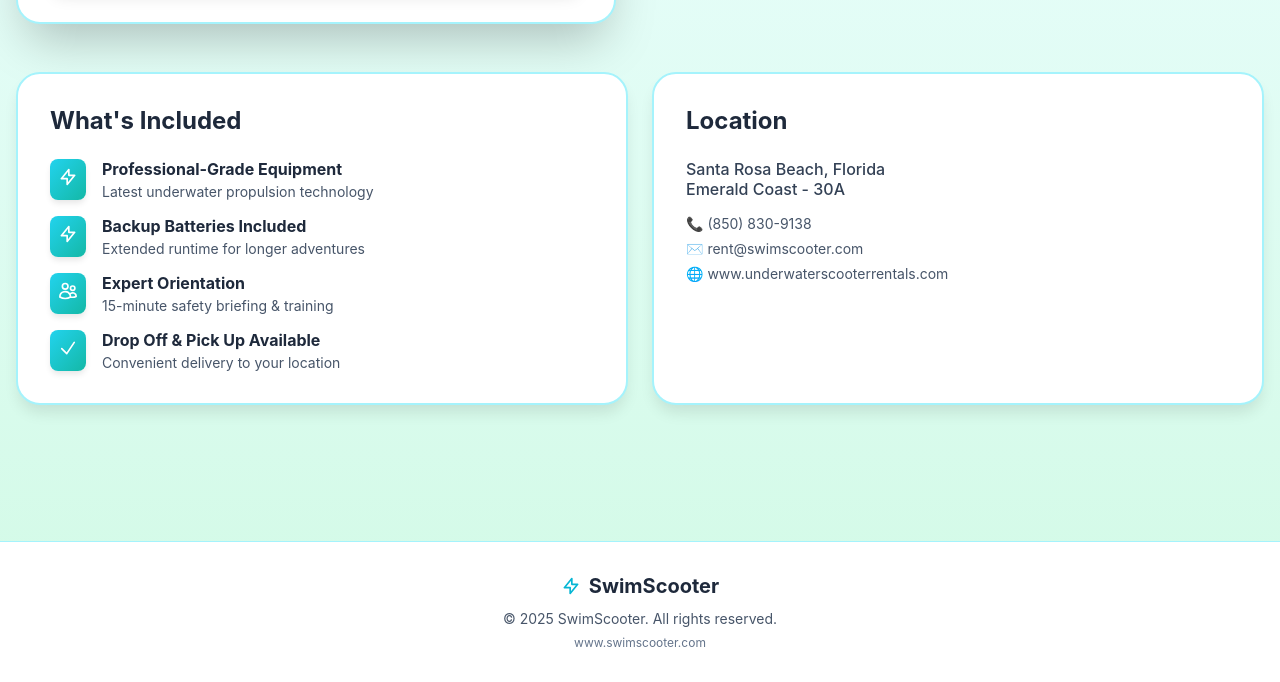
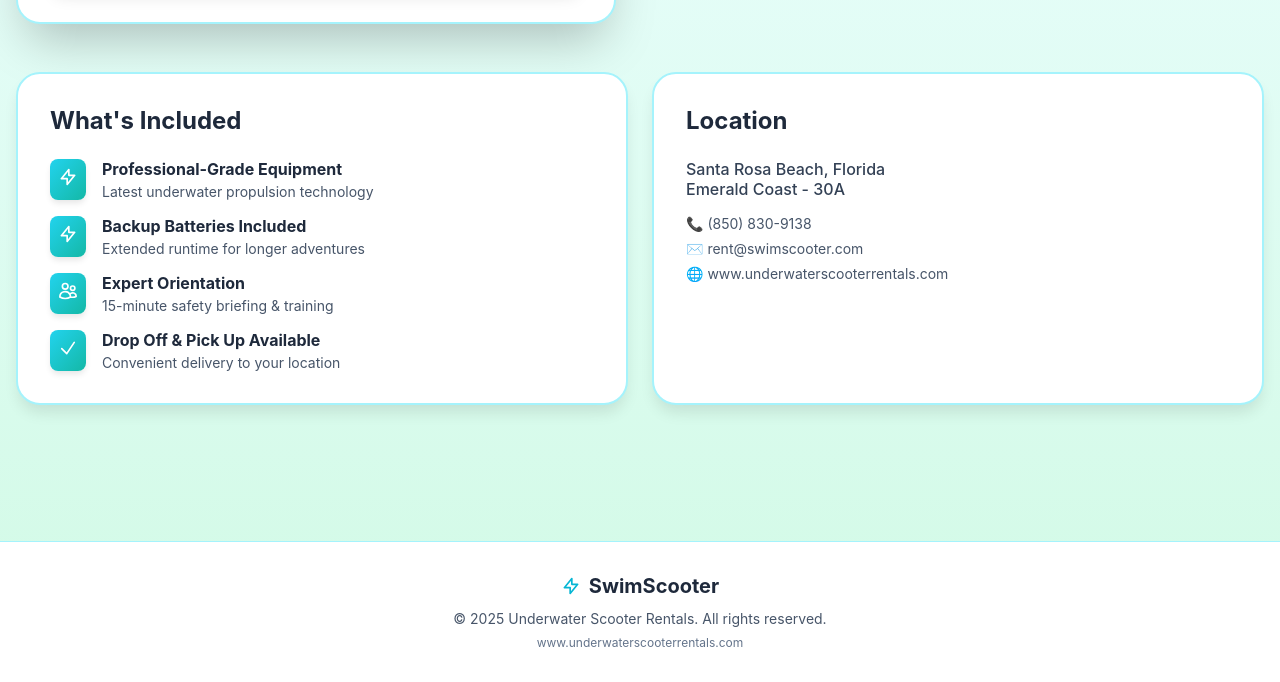
Before and after one commit to bowills-srb/swimsooter2, a plain HTML site: page index.html in a window 1280 px wide. Shown: the part 1344-2026 px from the top of the page. Drawn offline with nearby package versions, Linux system fonts and the light colour scheme.

Commit message:
Update index.html

```diff
--- a/index.html
+++ b/index.html
@@ -1155,8 +1155,8 @@
                 </svg>
                 <span>SwimScooter</span>
             </div>
-            <p class="footer-copyright">&copy; 2025 SwimScooter. All rights reserved.</p>
-            <p class="footer-website">www.swimscooter.com</p>
+            <p class="footer-copyright">&copy; 2025 Underwater Scooter Rentals. All rights reserved.</p>
+            <p class="footer-website">www.underwaterscooterrentals.com</p>
         </div>
     </footer>
 
```
